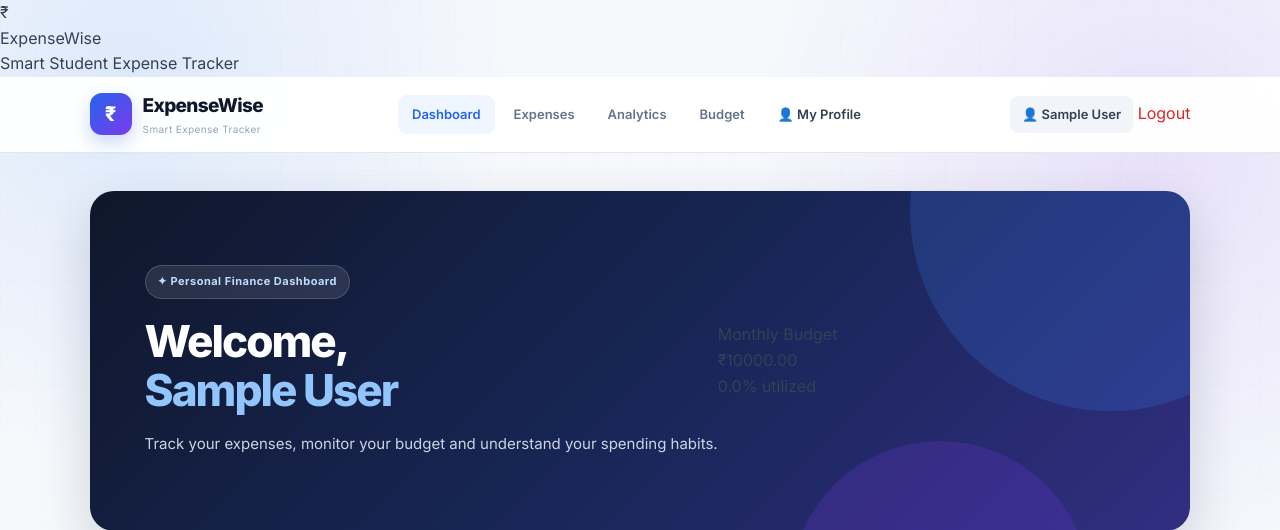
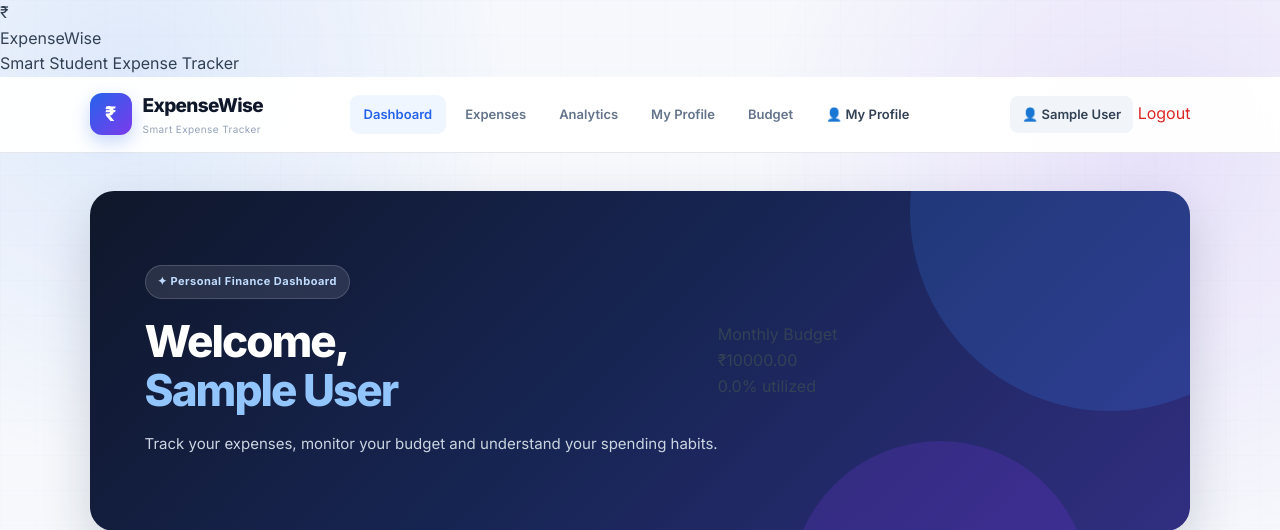
Before and after one commit to tejas007-maker/ExpenseWise, a Flask app: page /dashboard in a window 1280 px wide. Shown: the top 530 px of the page. Run offline with Flask 3, Linux system fonts and the light colour scheme; the visitor is signed in with stand-in values (Sample User, id 1); data comes from the database, SQL or seed files in the repository; data that the repository does not hold is empty; some libraries are stand-ins or nearby versions.

Commit message:
Add My Profile link to dashboard

```diff
--- a/templates/index.html
+++ b/templates/index.html
@@ -172,6 +172,7 @@
         <a href="{{ url_for('analytics') }}">
             Analytics
         </a>
+<a href="{{ url_for('profile') }}">My Profile</a>
 
         <a href="{{ url_for('budget') }}">
             Budget
```
